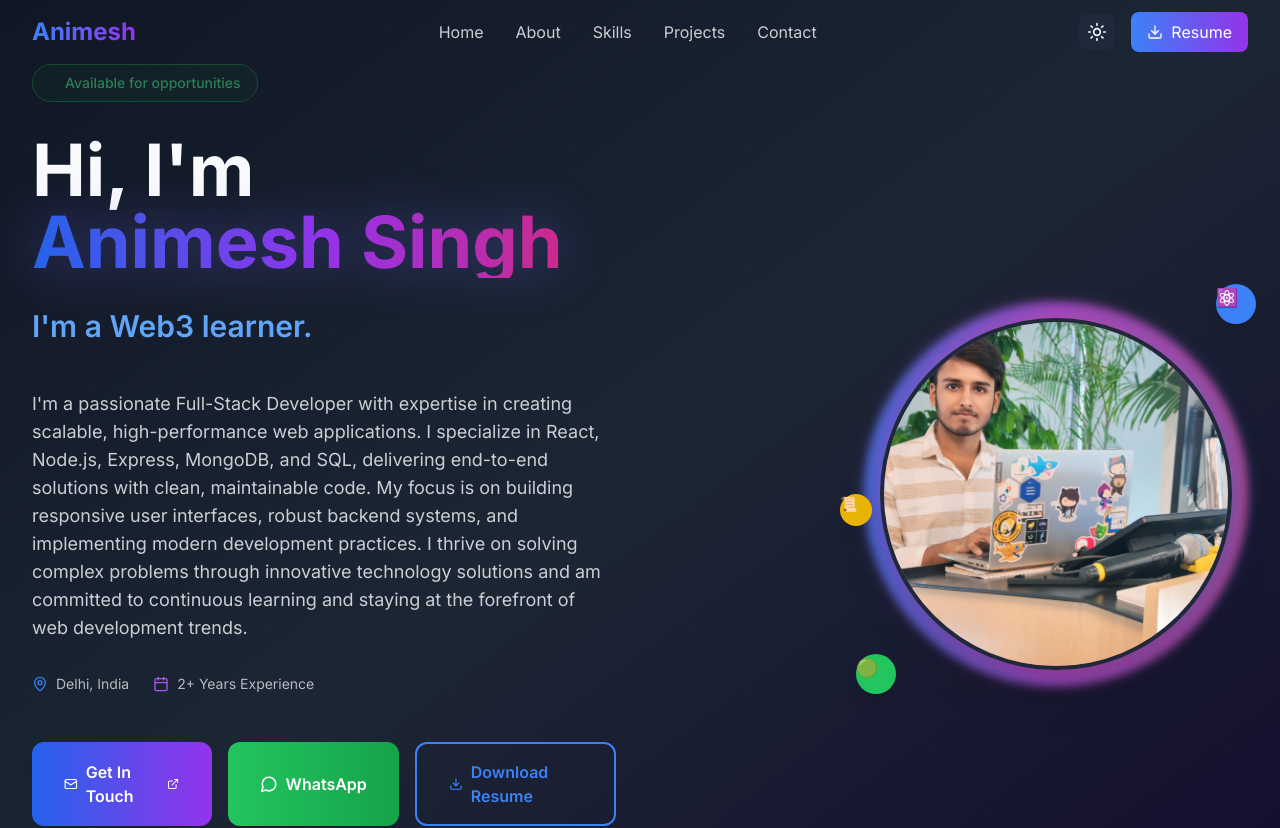
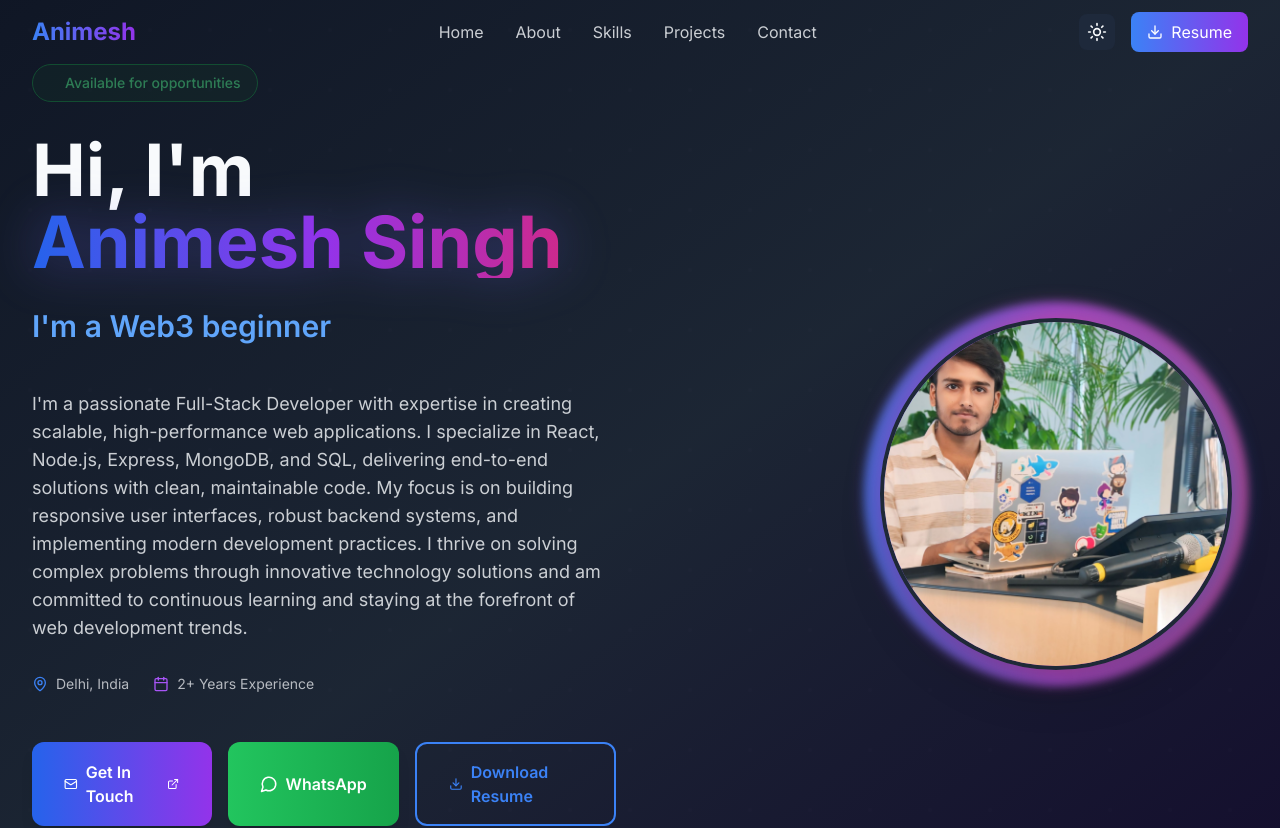
Before and after one commit to CoderAnimeshSingh/animesh-portfolio-s, a React (Vite) app: page / in a window 1280 px wide. Shown: the top 828 px of the page. Built offline with nearby package versions, Linux system fonts and the light colour scheme.

Commit message:
Remove profile image corner icons
Update hero section with rotating descriptions

```diff
--- a/src/components/Hero.tsx
+++ b/src/components/Hero.tsx
@@ -6,10 +6,10 @@ const Hero = () => {
   const [currentDescriptionIndex, setCurrentDescriptionIndex] = useState(0);
 
   const descriptions = [
-    "I'm a full-stack developer.",
-    "I am a MERN-stack developer.",
+    "I'm a Full-stack developer.",
+    "I'm a MERN-stack developer.",
     "I'm a Java developer.",
-    "I'm a Web3 learner.",
+    "I'm a Web3 beginner",
     "I'm a tech community founder."
   ];
 
@@ -151,17 +151,6 @@ const Hero = () => {
                     className="w-full h-full object-cover transform group-hover:scale-110 transition-transform duration-500"
                   />
                 </div>
-
-                {/* Fixed Floating Tech Icons - Perfect Size */}
-                <div className="hidden sm:block absolute -top-2 -right-2 w-10 h-10 bg-blue-500 rounded-full flex items-center justify-center text-white shadow-lg animate-bounce text-lg">
-                  ⚛️
-                </div>
-                <div className="hidden sm:block absolute -bottom-2 -left-2 w-10 h-10 bg-green-500 rounded-full flex items-center justify-center text-white shadow-lg animate-bounce delay-300 text-lg">
-                  🟢
-                </div>
-                <div className="hidden sm:block absolute top-1/2 -left-6 w-8 h-8 bg-yellow-500 rounded-full flex items-center justify-center text-white shadow-lg animate-bounce delay-500 text-sm">
-                  📜
-                </div>
               </div>
             </div>
           </div>
```
